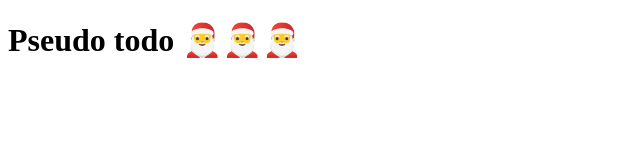
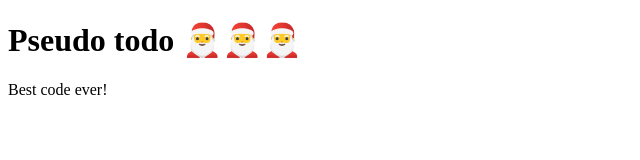
Before and after one commit to front-end-by-rimantas/pseudo-todo, a website: page index.html in a window 1280 px wide. Shown: the whole page, without its empty margins (0-640 px from the left). Drawn offline with Linux system fonts and the light colour scheme.

Commit message:
best code

```diff
--- a/index.html
+++ b/index.html
@@ -9,6 +9,7 @@
 
 <body>
     <h1>Pseudo todo 🎅🎅🎅</h1>
+    <p>Best code ever!</p>
 </body>
 
 </html>
```
